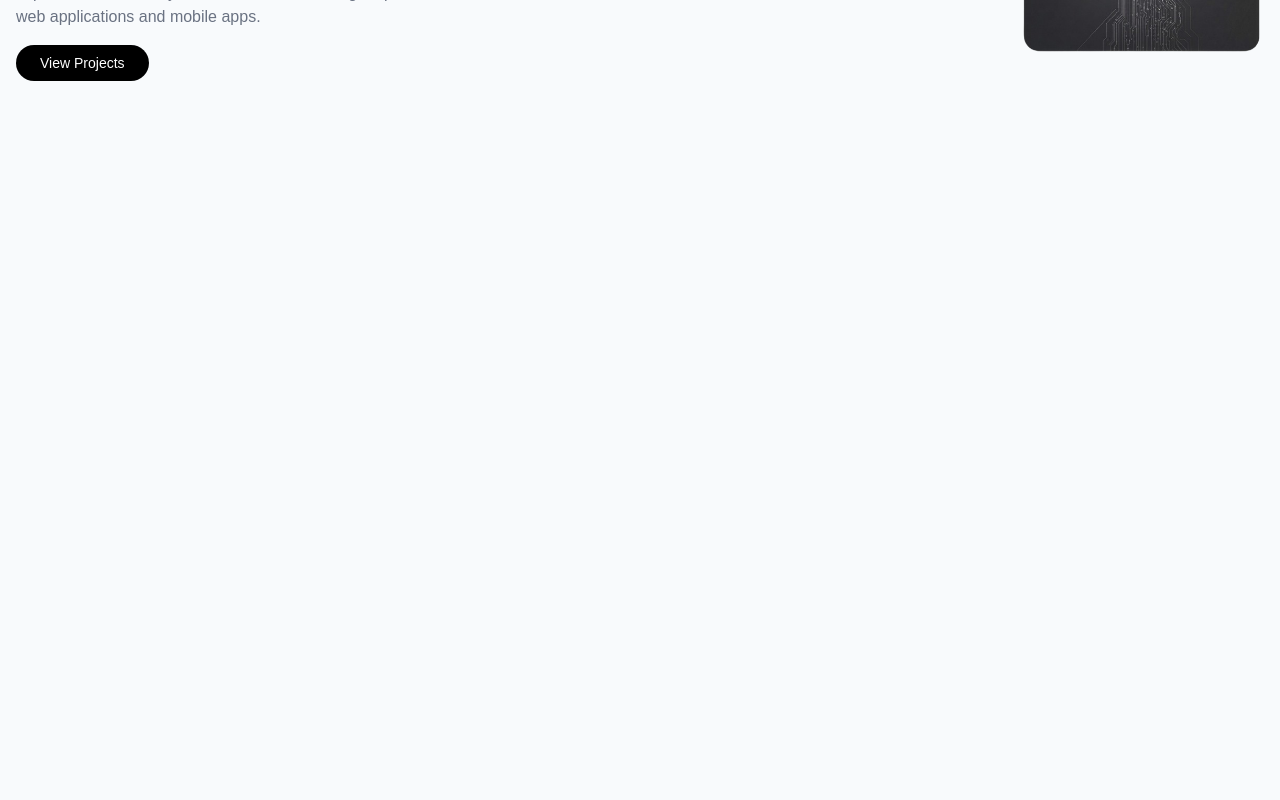
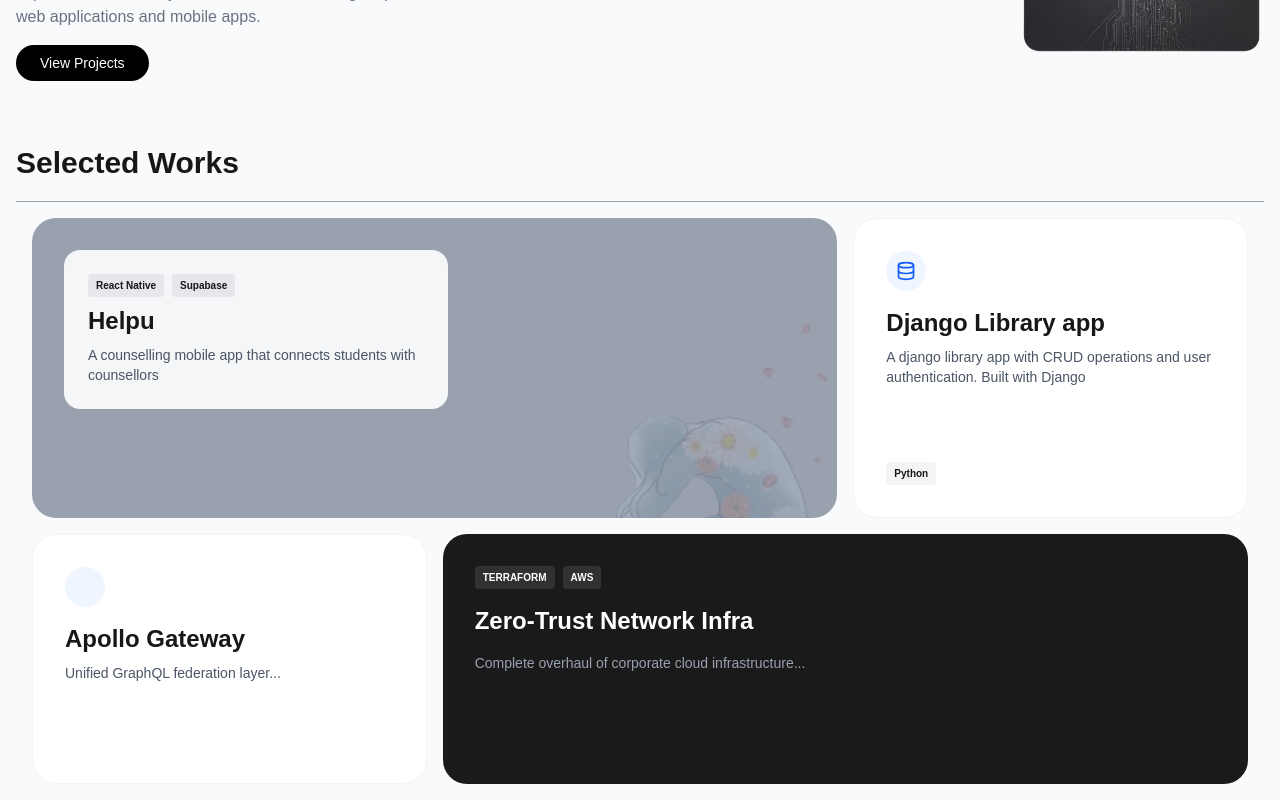
Before and after one commit to Programmingchuks24/portfoliov2, a Next.js app: page / in a window 1280 px wide. Shown: the part 367-1167 px from the top of the page. Before the commit the page ends 800 px from the top, so only its background shows below. Built offline with nearby package versions, Linux system fonts and the light colour scheme.

Commit message:
added the bento grid/imported a new image

```diff
--- a/app/page.tsx
+++ b/app/page.tsx
@@ -1,7 +1,6 @@
 import React from 'react'
-import Cool from './cool'
-import Header from '@/components/header'
 import Image from 'next/image';
+import { Database } from 'lucide-react';
 
 const page = () => {
   return (
@@ -26,14 +25,96 @@
             full-stack web applications and mobile apps.
           </p>
 
-          <div >
+          <div>
             <button className="text-white bg-black px-6 py-2 rounded-full text-sm font-medium hover:bg-gray-400 hover:text-black hover:cursor-pointer transition-all">
               View Projects
             </button>
           </div>
         </div>
 
-        <Image src="/assets/images/pic.png" alt="Profile Image" className="hidden md:block" width={250} height={200} />
+        <Image
+          src="/assets/images/pic.png"
+          alt="Profile Image"
+          className="hidden md:block"
+          width={250}
+          height={200}
+        />
+      </div>
+
+      <div className="mt-16 items-center justify-center text-center md:items-start md:text-left ">
+        <div>
+          <p className="text-3xl font-bold border-b border-gray-400 pb-5">
+            Selected Works
+          </p>
+        </div>
+
+        <div className="grid grid-cols-1 md:grid-cols-3 gap-4 p-4  mx-auto">
+          {/* Global Event Mesh - Large Card */}
+          <div className="md:col-span-2 bg-gray-400 rounded-3xl p-8 min-h-75 relative overflow-hidden">
+            <div className="bg-white/90 p-6 rounded-2xl max-w-sm">
+              <div className="flex gap-2 mb-2">
+                <span className="text-[10px] font-bold px-2 py-1 bg-gray-200 rounded">
+                  React Native
+                </span>
+                <span className="text-[10px] font-bold px-2 py-1 bg-gray-200 rounded">
+                  Supabase
+                </span>
+              </div>
+              <h3 className="text-2xl font-bold mb-2">Helpu</h3>
+              <p className="text-gray-600 text-sm">
+                A counselling mobile app that connects students with counsellors
+              </p>
+            </div>
+            {/* You would add your waveform background image here */}
+            <Image src = "/assets/images/counsell.png" alt="Counselling App" fill className="object-cover opacity-20 absolute inset-0" />
+          </div>
+
+          {/* Nexus DB Engine - Tall Card */}
+          <div className="bg-white border border-gray-100 rounded-3xl p-8 flex flex-col justify-between">
+            <div>
+              <div className="bg-blue-50 w-10 h-10 rounded-full flex items-center justify-center mb-4 text-blue-600">
+                {/* DB Icon */}
+                <Database size={20} />
+              </div>
+              <h3 className="text-2xl font-bold mb-2">Django Library app</h3>
+              <p className="text-gray-600 text-sm">
+                A django library app with CRUD operations and user authentication. Built with Django
+              </p>
+            </div>
+            <span className="text-[10px] font-bold px-2 py-1 bg-gray-100 rounded self-start">
+              Python
+            </span>
+          </div>
+
+          {/* Apollo Gateway - Small Card */}
+          <div className="bg-white border border-gray-100 rounded-3xl p-8">
+            <div className="bg-blue-50 w-10 h-10 rounded-full flex items-center justify-center mb-4 text-blue-600">
+              {/* Apollo Icon */}
+            </div>
+            <h3 className="text-2xl font-bold mb-2">Apollo Gateway</h3>
+            <p className="text-gray-600 text-sm">
+              Unified GraphQL federation layer...
+            </p>
+          </div>
+
+          {/* Zero-Trust Network Infra - Large Dark Card */}
+          <div className="md:col-span-2 bg-[#1a1a1a] text-white rounded-3xl p-8 min-h-62.5">
+            <div className="flex gap-2 mb-4">
+              <span className="text-[10px] font-bold px-2 py-1 bg-white/10 rounded">
+                TERRAFORM
+              </span>
+              <span className="text-[10px] font-bold px-2 py-1 bg-white/10 rounded">
+                AWS
+              </span>
+            </div>
+            <h3 className="text-2xl font-bold mb-4">
+              Zero-Trust Network Infra
+            </h3>
+            <p className="text-gray-400 text-sm max-w-md">
+              Complete overhaul of corporate cloud infrastructure...
+            </p>
+          </div>
+        </div>
       </div>
     </div>
   );
```
Also changed, not shown: public/assets/images/counsell.png (added).
